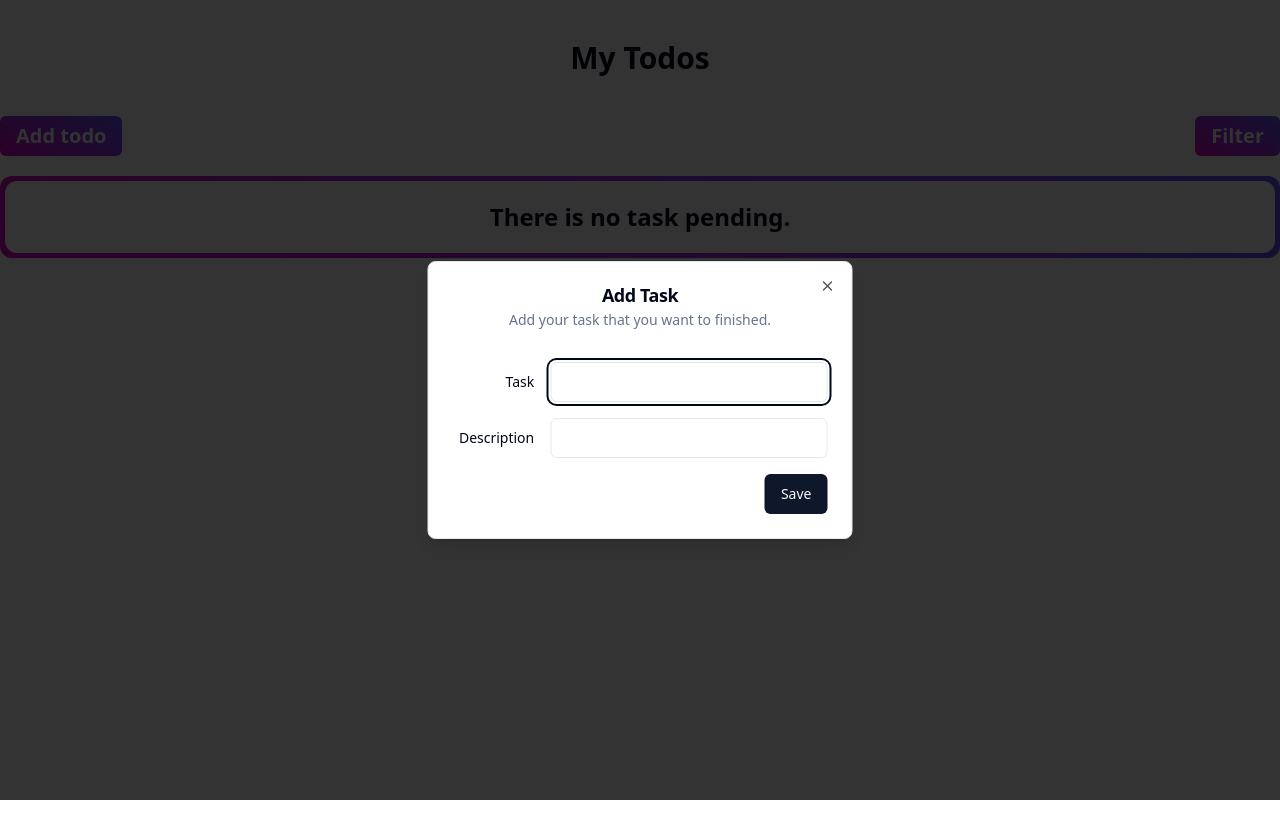
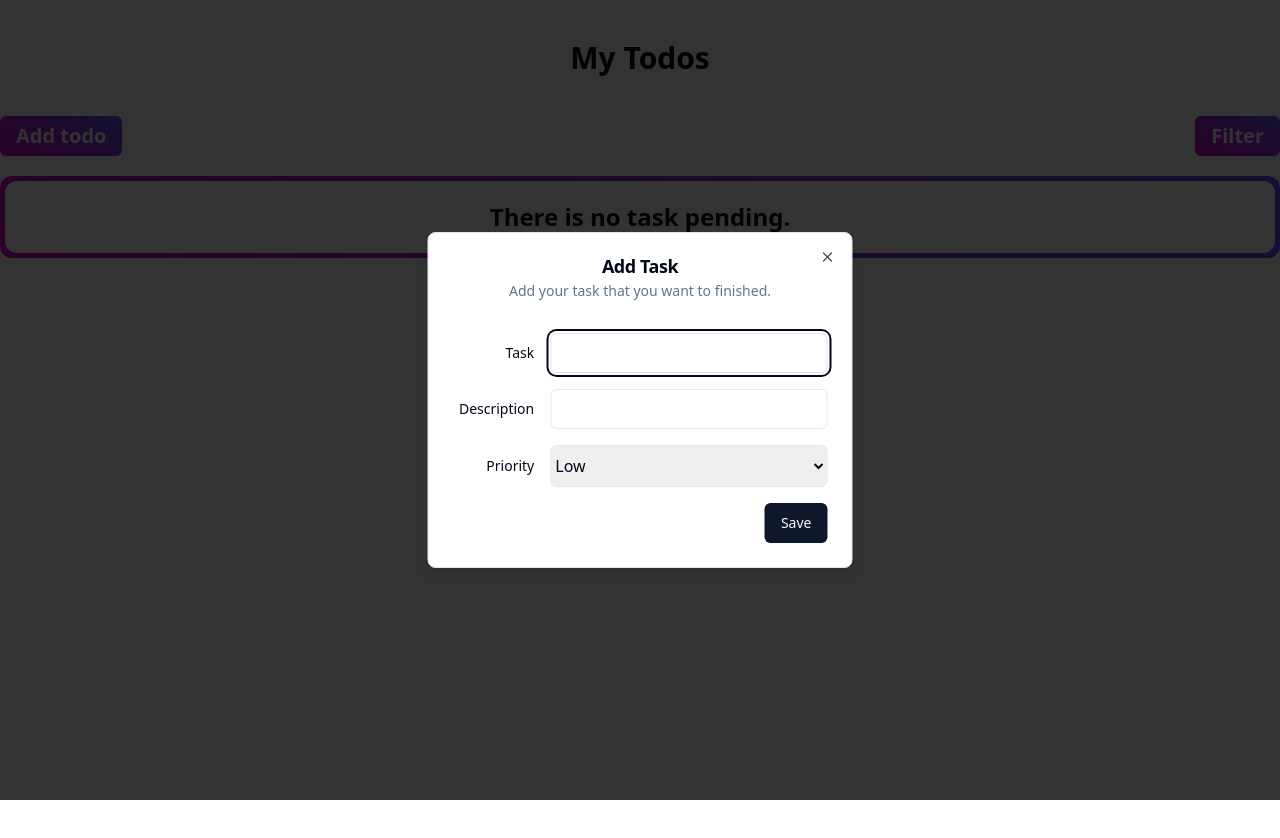
Before and after one commit to coderkamrul0/redux-simple-todo, a React (Vite) app: page / in a window 1280 px wide. Both pictures are taken after a click on the button "Add todo". Built offline with nearby package versions, Linux system fonts and the light colour scheme.

Commit message:
Add: IsCompleted todo

```diff
--- a/package.json
+++ b/package.json
@@ -11,9 +11,11 @@
   },
   "dependencies": {
     "@heroicons/react": "^2.1.1",
+    "@radix-ui/react-checkbox": "^1.0.4",
     "@radix-ui/react-dialog": "^1.0.5",
     "@radix-ui/react-dropdown-menu": "^2.0.6",
     "@radix-ui/react-label": "^2.0.2",
+    "@radix-ui/react-select": "^2.0.0",
     "@radix-ui/react-slot": "^1.0.2",
     "@reduxjs/toolkit": "^2.0.1",
     "class-variance-authority": "^0.7.0",
--- a/src/components/todo/AddTodoModal.tsx
+++ b/src/components/todo/AddTodoModal.tsx
@@ -13,21 +13,24 @@ import { Input } from "../ui/input";
 import { Label } from "../ui/label";
 import { useAppDispatch } from "@/redux/hooks";
 import { addTodo } from "@/redux/features/todoSlice";
-import { v4 as uuidv4 } from 'uuid';
+import { v4 as uuidv4 } from "uuid";
 
 const AddTodoModal = () => {
   const [task, setTask] = useState("");
   const [description, setDescription] = useState("");
   const dispatch = useAppDispatch();
+  const [priority, setPriority] = useState("Low");
 
   const onSubmit = (e: FormEvent) => {
     e.preventDefault();
     const taskDetails = {
-      id:uuidv4(),
+      id: uuidv4(),
       title: task,
       description: description,
+      priority: priority,
     };
     dispatch(addTodo(taskDetails));
+    setPriority('Low')
   };
 
   return (
@@ -68,6 +71,22 @@ const AddTodoModal = () => {
                 className="col-span-3"
               />
             </div>
+            <div className="grid grid-cols-4 items-center gap-4">
+              <Label htmlFor="priority" className="text-right">
+                Priority
+              </Label>
+              <select
+                required
+                id="priority"
+                className="col-span-3 border rounded-md py-2"
+                onChange={(e) => setPriority(e.target.value)}
+                value={priority}
+              >
+                <option value="Low">Low</option>
+                <option value="Medium">Medium</option>
+                <option value="High">High</option>
+              </select>
+            </div>
           </div>
           <div className="flex justify-end">
             <DialogClose asChild>
--- a/src/components/todo/TodoCard.tsx
+++ b/src/components/todo/TodoCard.tsx
@@ -5,16 +5,34 @@ import {
 } from "@heroicons/react/16/solid";
 import { Button } from "../ui/button";
 import { useAppDispatch } from "@/redux/hooks";
-import { removeTodo } from "@/redux/features/todoSlice";
+import { removeTodo, toggleComplete } from "@/redux/features/todoSlice";
 
 const TodoCard = ({ item }: any) => {
   const dispatch = useAppDispatch();
+
+  const toggleState = () => {
+    dispatch(toggleComplete(item.id));
+  };
   return (
     <div>
       <div className="bg-white rounded-xl flex justify-between items-center p-3 border">
-        <input type="checkbox" name="" id="" />
+        <input
+          onChange={toggleState}
+          className="bg-black"
+          checked={item.isCompleted}
+          type="checkbox"
+          name="complete"
+          id="complete"
+        />
         <p className="font-semibold">{item.title}</p>
-        {/* <p>Time</p> */}
+        <div>
+          {item.isCompleted ? (
+            <p className="text-green-500">Done</p>
+          ) : (
+            <p className="text-red-500">Pending</p>
+          )}
+        </div>
+        <p>{item.priority}</p>
         <p>{item.description}</p>
         <div className="space-x-5">
           <Button
--- a/src/components/todo/TodoFilter.tsx
+++ b/src/components/todo/TodoFilter.tsx
@@ -11,19 +11,25 @@ import {
 } from "../ui/dropdown-menu";
 
 const TodoFilter = () => {
-  const [position, setPosition] = useState("bottom");
+
+  const [position, setPosition] = useState("All");
+
+
+
   return (
     <DropdownMenu>
       <DropdownMenuTrigger asChild>
-        <Button className="bg-primary-gradient text-xl font-semibold">Filter</Button>
+        <Button className="bg-primary-gradient text-xl font-semibold">
+          Filter
+        </Button>
       </DropdownMenuTrigger>
       <DropdownMenuContent className="w-56">
         <DropdownMenuLabel>Filter by priority</DropdownMenuLabel>
         <DropdownMenuSeparator />
         <DropdownMenuRadioGroup value={position} onValueChange={setPosition}>
-          <DropdownMenuRadioItem value="high">High</DropdownMenuRadioItem>
-          <DropdownMenuRadioItem value="medium">Medium</DropdownMenuRadioItem>
-          <DropdownMenuRadioItem value="low">Low</DropdownMenuRadioItem>
+          <DropdownMenuRadioItem value="High">High</DropdownMenuRadioItem>
+          <DropdownMenuRadioItem value="Medium">Medium</DropdownMenuRadioItem>
+          <DropdownMenuRadioItem value="Low">Low</DropdownMenuRadioItem>
         </DropdownMenuRadioGroup>
       </DropdownMenuContent>
     </DropdownMenu>
--- /dev/null
+++ b/src/components/ui/checkbox.tsx
@@ -0,0 +1,28 @@
+import * as React from "react"
+import * as CheckboxPrimitive from "@radix-ui/react-checkbox"
+import { Check } from "lucide-react"
+
+import { cn } from "@/lib/utils"
+
+const Checkbox = React.forwardRef<
+  React.ElementRef<typeof CheckboxPrimitive.Root>,
+  React.ComponentPropsWithoutRef<typeof CheckboxPrimitive.Root>
+>(({ className, ...props }, ref) => (
+  <CheckboxPrimitive.Root
+    ref={ref}
+    className={cn(
+      "peer h-4 w-4 shrink-0 rounded-sm border border-primary ring-offset-background focus-visible:outline-none focus-visible:ring-2 focus-visible:ring-ring focus-visible:ring-offset-2 disabled:cursor-not-allowed disabled:opacity-50 data-[state=checked]:bg-primary data-[state=checked]:text-primary-foreground",
+      className
+    )}
+    {...props}
+  >
+    <CheckboxPrimitive.Indicator
+      className={cn("flex items-center justify-center text-current")}
+    >
+      <Check className="h-4 w-4" />
+    </CheckboxPrimitive.Indicator>
+  </CheckboxPrimitive.Root>
+))
+Checkbox.displayName = CheckboxPrimitive.Root.displayName
+
+export { Checkbox }
--- /dev/null
+++ b/src/components/ui/select.tsx
@@ -0,0 +1,158 @@
+import * as React from "react"
+import * as SelectPrimitive from "@radix-ui/react-select"
+import { Check, ChevronDown, ChevronUp } from "lucide-react"
+
+import { cn } from "@/lib/utils"
+
+const Select = SelectPrimitive.Root
+
+const SelectGroup = SelectPrimitive.Group
+
+const SelectValue = SelectPrimitive.Value
+
+const SelectTrigger = React.forwardRef<
+  React.ElementRef<typeof SelectPrimitive.Trigger>,
+  React.ComponentPropsWithoutRef<typeof SelectPrimitive.Trigger>
+>(({ className, children, ...props }, ref) => (
+  <SelectPrimitive.Trigger
+    ref={ref}
+    className={cn(
+      "flex h-10 w-full items-center justify-between rounded-md border border-input bg-background px-3 py-2 text-sm ring-offset-background placeholder:text-muted-foreground focus:outline-none focus:ring-2 focus:ring-ring focus:ring-offset-2 disabled:cursor-not-allowed disabled:opacity-50 [&>span]:line-clamp-1",
+      className
+    )}
+    {...props}
+  >
+    {children}
+    <SelectPrimitive.Icon asChild>
+      <ChevronDown className="h-4 w-4 opacity-50" />
+    </SelectPrimitive.Icon>
+  </SelectPrimitive.Trigger>
+))
+SelectTrigger.displayName = SelectPrimitive.Trigger.displayName
+
+const SelectScrollUpButton = React.forwardRef<
+  React.ElementRef<typeof SelectPrimitive.ScrollUpButton>,
+  React.ComponentPropsWithoutRef<typeof SelectPrimitive.ScrollUpButton>
+>(({ className, ...props }, ref) => (
+  <SelectPrimitive.ScrollUpButton
+    ref={ref}
+    className={cn(
+      "flex cursor-default items-center justify-center py-1",
+      className
+    )}
+    {...props}
+  >
+    <ChevronUp className="h-4 w-4" />
+  </SelectPrimitive.ScrollUpButton>
+))
+SelectScrollUpButton.displayName = SelectPrimitive.ScrollUpButton.displayName
+
+const SelectScrollDownButton = React.forwardRef<
+  React.ElementRef<typeof SelectPrimitive.ScrollDownButton>,
+  React.ComponentPropsWithoutRef<typeof SelectPrimitive.ScrollDownButton>
+>(({ className, ...props }, ref) => (
+  <SelectPrimitive.ScrollDownButton
+    ref={ref}
+    className={cn(
+      "flex cursor-default items-center justify-center py-1",
+      className
+    )}
+    {...props}
+  >
+    <ChevronDown className="h-4 w-4" />
+  </SelectPrimitive.ScrollDownButton>
+))
+SelectScrollDownButton.displayName =
+  SelectPrimitive.ScrollDownButton.displayName
+
+const SelectContent = React.forwardRef<
+  React.ElementRef<typeof SelectPrimitive.Content>,
+  React.ComponentPropsWithoutRef<typeof SelectPrimitive.Content>
+>(({ className, children, position = "popper", ...props }, ref) => (
+  <SelectPrimitive.Portal>
+    <SelectPrimitive.Content
+      ref={ref}
+      className={cn(
+        "relative z-50 max-h-96 min-w-[8rem] overflow-hidden rounded-md border bg-popover text-popover-foreground shadow-md data-[state=open]:animate-in data-[state=closed]:animate-out data-[state=closed]:fade-out-0 data-[state=open]:fade-in-0 data-[state=closed]:zoom-out-95 data-[state=open]:zoom-in-95 data-[side=bottom]:slide-in-from-top-2 data-[side=left]:slide-in-from-right-2 data-[side=right]:slide-in-from-left-2 data-[side=top]:slide-in-from-bottom-2",
+        position === "popper" &&
+          "data-[side=bottom]:translate-y-1 data-[side=left]:-translate-x-1 data-[side=right]:translate-x-1 data-[side=top]:-translate-y-1",
+        className
+      )}
+      position={position}
+      {...props}
+    >
+      <SelectScrollUpButton />
+      <SelectPrimitive.Viewport
+        className={cn(
+          "p-1",
+          position === "popper" &&
+            "h-[var(--radix-select-trigger-height)] w-full min-w-[var(--radix-select-trigger-width)]"
+        )}
+      >
+        {children}
+      </SelectPrimitive.Viewport>
+      <SelectScrollDownButton />
+    </SelectPrimitive.Content>
+  </SelectPrimitive.Portal>
+))
+SelectContent.displayName = SelectPrimitive.Content.displayName
+
+const SelectLabel = React.forwardRef<
+  React.ElementRef<typeof SelectPrimitive.Label>,
+  React.ComponentPropsWithoutRef<typeof SelectPrimitive.Label>
+>(({ className, ...props }, ref) => (
+  <SelectPrimitive.Label
+    ref={ref}
+    className={cn("py-1.5 pl-8 pr-2 text-sm font-semibold", className)}
+    {...props}
+  />
+))
+SelectLabel.displayName = SelectPrimitive.Label.displayName
+
+const SelectItem = React.forwardRef<
+  React.ElementRef<typeof SelectPrimitive.Item>,
+  React.ComponentPropsWithoutRef<typeof SelectPrimitive.Item>
+>(({ className, children, ...props }, ref) => (
+  <SelectPrimitive.Item
+    ref={ref}
+    className={cn(
+      "relative flex w-full cursor-default select-none items-center rounded-sm py-1.5 pl-8 pr-2 text-sm outline-none focus:bg-accent focus:text-accent-foreground data-[disabled]:pointer-events-none data-[disabled]:opacity-50",
+      className
+    )}
+    {...props}
+  >
+    <span className="absolute left-2 flex h-3.5 w-3.5 items-center justify-center">
+      <SelectPrimitive.ItemIndicator>
+        <Check className="h-4 w-4" />
+      </SelectPrimitive.ItemIndicator>
+    </span>
+
+    <SelectPrimitive.ItemText>{children}</SelectPrimitive.ItemText>
+  </SelectPrimitive.Item>
+))
+SelectItem.displayName = SelectPrimitive.Item.displayName
+
+const SelectSeparator = React.forwardRef<
+  React.ElementRef<typeof SelectPrimitive.Separator>,
+  React.ComponentPropsWithoutRef<typeof SelectPrimitive.Separator>
+>(({ className, ...props }, ref) => (
+  <SelectPrimitive.Separator
+    ref={ref}
+    className={cn("-mx-1 my-1 h-px bg-muted", className)}
+    {...props}
+  />
+))
+SelectSeparator.displayName = SelectPrimitive.Separator.displayName
+
+export {
+  Select,
+  SelectGroup,
+  SelectValue,
+  SelectTrigger,
+  SelectContent,
+  SelectLabel,
+  SelectItem,
+  SelectSeparator,
+  SelectScrollUpButton,
+  SelectScrollDownButton,
+}
--- a/src/redux/features/todoSlice.ts
+++ b/src/redux/features/todoSlice.ts
@@ -5,6 +5,7 @@ type TTodo = {
   id: string;
   title: string;
   description: string;
+  priority: string;
   isCompleted?: boolean;
 };
 
@@ -26,8 +27,16 @@ const todoSlice = createSlice({
     removeTodo: (state, action: PayloadAction<string>) => {
       state.todos = state.todos.filter((todo) => todo.id !== action.payload);
     },
+    toggleComplete: (state, action: PayloadAction<string>) => {
+      const task = state.todos.find((todo) => todo.id === action.payload);
+
+      if (task) {
+        task.isCompleted = true;
+      }
+    },
+
   },
 });
 
-export const { addTodo,removeTodo } = todoSlice.actions;
+export const { addTodo, removeTodo, toggleComplete } = todoSlice.actions;
 export default todoSlice.reducer;
```
Also changed, not shown: 1 other file (tests, documents, lock files or other folders).
